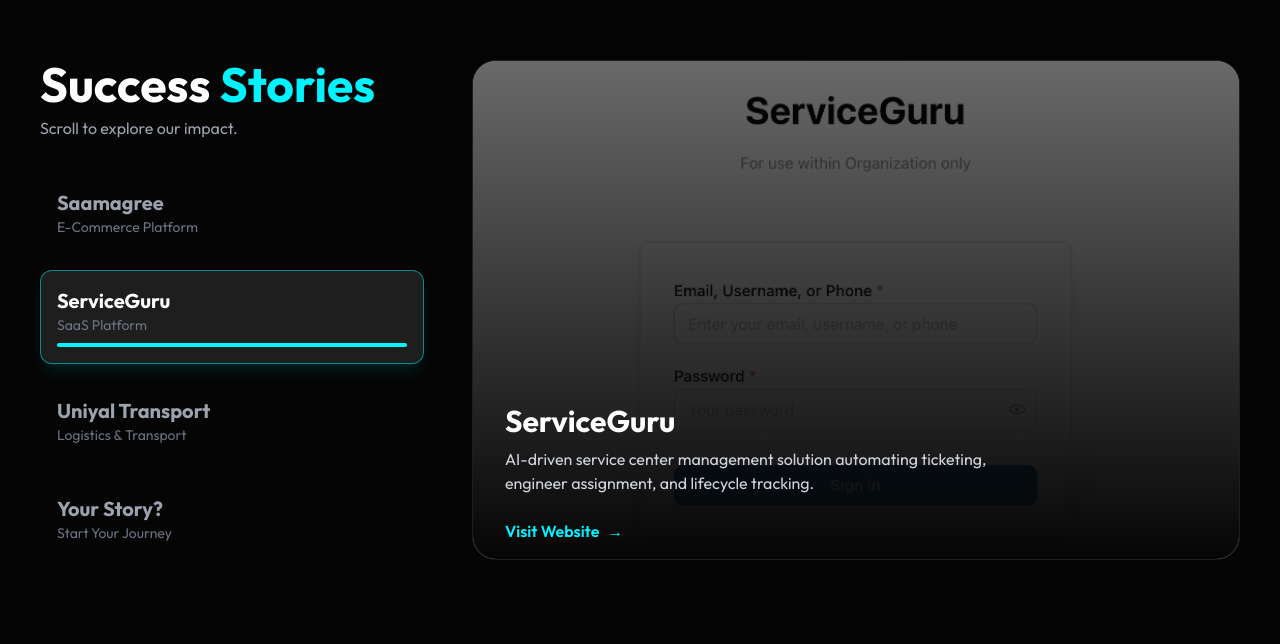
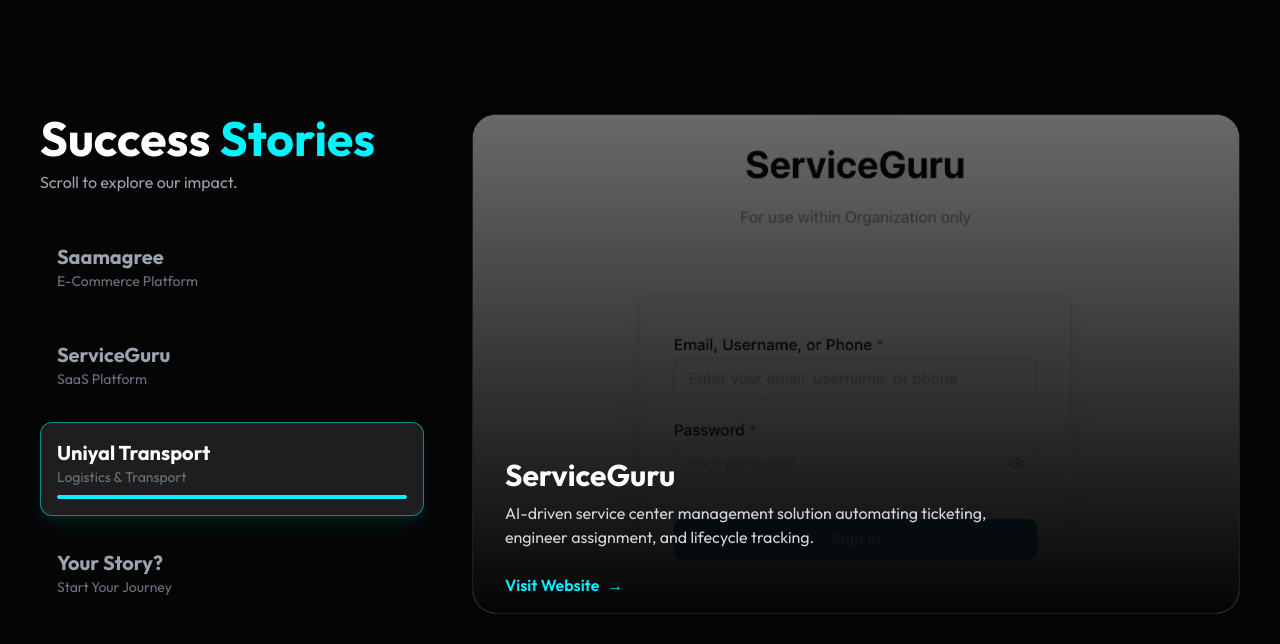
Before and after one commit to rocks18/VisibilityLanding2, a React (Vite) app: page / in a window 1280 px wide. Shown: the part 3236-3880 px from the top of the page. Built offline with nearby package versions, Linux system fonts and the light colour scheme.

Commit message:
fixed success stories scroll

```diff
--- a/src/sections/SuccessStories.jsx
+++ b/src/sections/SuccessStories.jsx
@@ -55,7 +55,7 @@
     // Use Framer Motion's useScroll
     const { scrollYProgress } = useScroll({
         target: containerRef,
-        offset: ["start end", "end start"]
+        offset: ["start start", "end end"]
     })
 
     // 1.5s Delay before Auto-Play starts
@@ -81,13 +81,8 @@
     useEffect(() => {
         const unsubscribe = scrollYProgress.on("change", (latest) => {
             // Map scroll progress (0 to 1) to slides
-            // We want the change to happen when the section is mostly in view
-            // Let's say between 0.2 and 0.8
-            if (latest > 0.2 && latest < 0.8) {
-                const range = 0.6 // 0.8 - 0.2
-                const progress = (latest - 0.2) / range
             const slideIndex = Math.min(
-                    Math.floor(progress * projects.length),
+                Math.floor(latest * projects.length),
                 projects.length - 1
             )
 
@@ -95,13 +90,13 @@
                 setActive(slideIndex)
                 setCanAutoPlay(false)
             }
-            }
         })
         return () => unsubscribe()
     }, [scrollYProgress, active])
 
     return (
-        <section ref={containerRef} className="relative w-full py-24 px-4 md:px-10">
+        <section ref={containerRef} className="relative w-full h-[300vh]">
+            <div className="sticky top-0 h-screen flex items-center justify-center overflow-hidden py-24 px-4 md:px-10">
                 <div
                     className="max-w-7xl mx-auto w-full flex flex-col md:flex-row gap-12 items-center"
                     onMouseEnter={() => setIsHovered(true)}
@@ -125,6 +120,8 @@
                                     onClick={() => {
                                         setActive(index)
                                         setCanAutoPlay(false)
+                                        // Optional: Scroll to the corresponding section of the sticky container
+                                        // This is complex with sticky scrolling, so we just set active for now
                                     }}
                                     className={`p-4 rounded-xl cursor-pointer transition-all duration-300 border ${active === index
                                         ? 'bg-white/10 border-accent/50 shadow-lg shadow-accent/10'
@@ -191,7 +188,7 @@
                             </motion.div>
                         </AnimatePresence>
                     </div>
-
+                </div>
             </div>
         </section>
     )
```
Also changed, not shown: 9 other files (tests, documents, lock files or other folders). Lines whose indentation alone changed are shown as unchanged.
